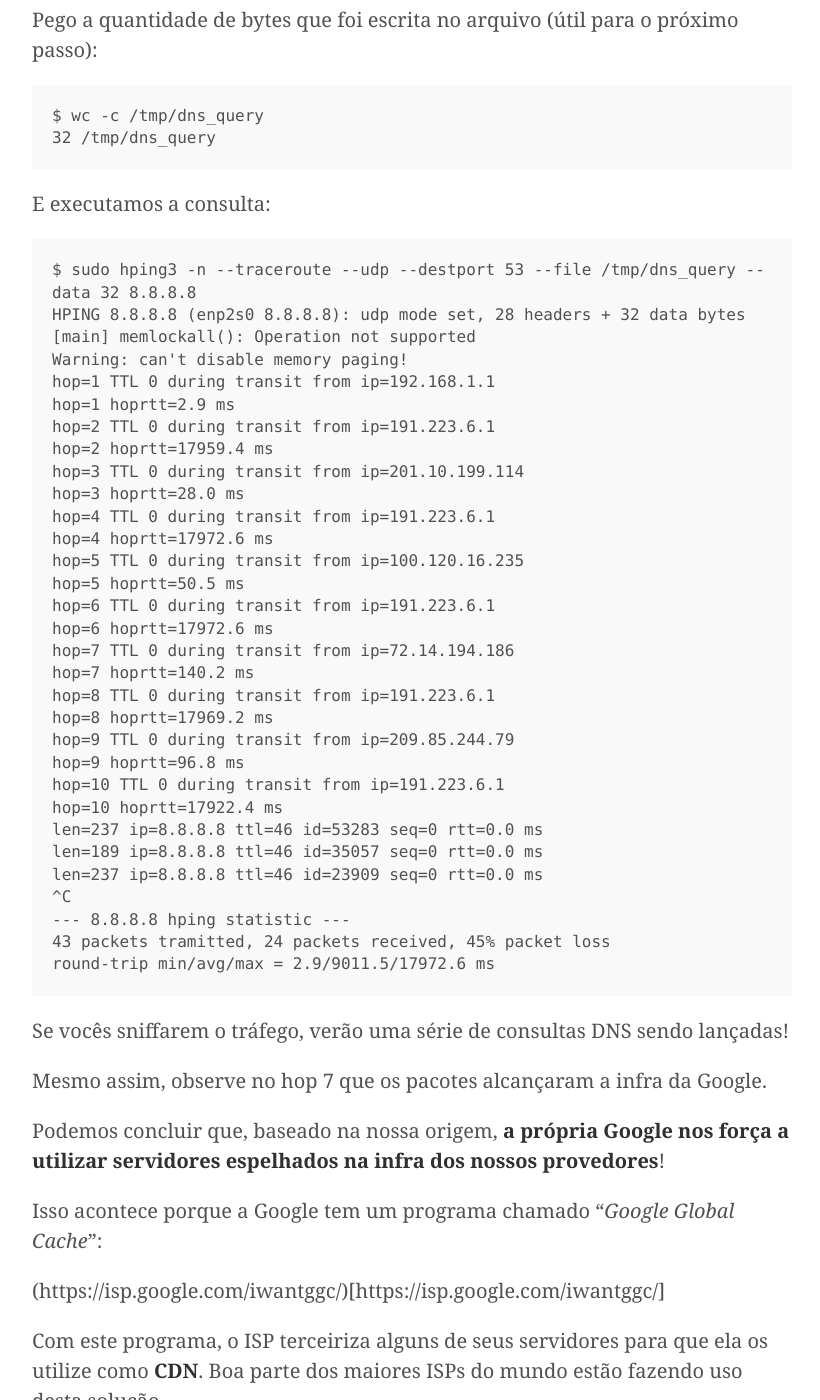
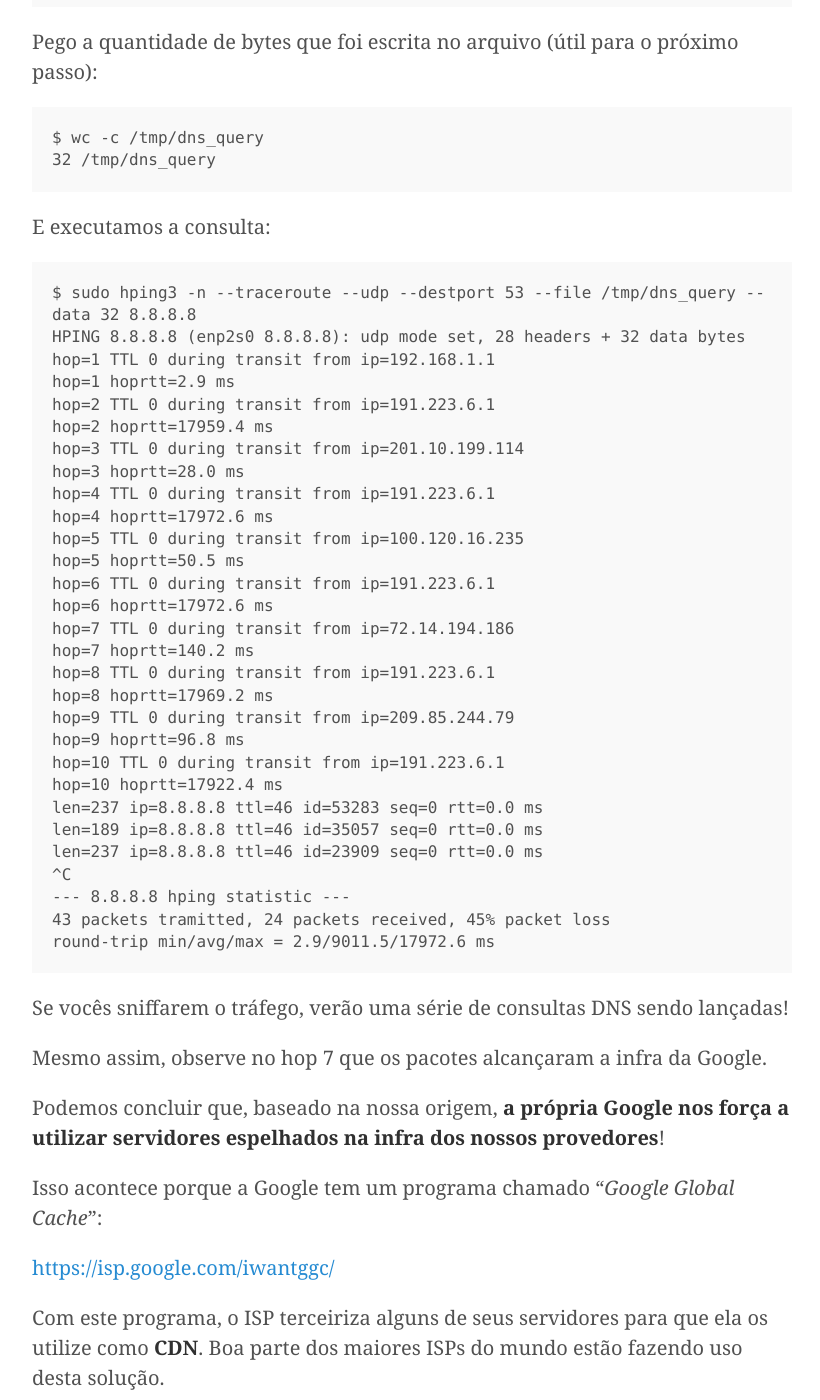
Before and after one commit to Kingm0b/jekyll-minimal-theme, a Jekyll site: the page built from _posts/2017-01-10-dns-hijacking-isp.md, in a window 1280 px wide and 1400 px high, scrolled down 6195 px. Shown: the whole window, without its empty margins (228-1048 px from the left). Built offline with Jekyll 4.4.1, drawn with Linux system fonts in a browser that asks for light colours.

Commit message:
Update 2017-01-10-dns-hijacking-isp.md

````diff
--- a/_posts/2017-01-10-dns-hijacking-isp.md
+++ b/_posts/2017-01-10-dns-hijacking-isp.md
@@ -227,6 +227,7 @@ E no shell, adicionei caracteres de escape para indicar os bytes como hexadecima
 
 ```
 $ echo " 0e 43 01 00 00 01 00 00 00 00 00 00 03 77 77 77 06 67 6f 6f 67 6c 65 03 63 6f 6d 00 00 01 00 01" | sed 's; ;\\x;g'
+
 \x0e\x43\x01\x00\x00\x01\x00\x00\x00\x00\x00\x00\x03\x77\x77\x77\x06\x67\x6f\x6f\x67\x6c\x65\x03\x63\x6f\x6d\x00\x00\x01\x00\x01
 ```
 
@@ -248,8 +249,6 @@ E executamos a consulta:
 ```
 $ sudo hping3 -n --traceroute --udp --destport 53 --file /tmp/dns_query --data 32 8.8.8.8
 HPING 8.8.8.8 (enp2s0 8.8.8.8): udp mode set, 28 headers + 32 data bytes
-[main] memlockall(): Operation not supported
-Warning: can't disable memory paging!
 hop=1 TTL 0 during transit from ip=192.168.1.1
 hop=1 hoprtt=2.9 ms
 hop=2 TTL 0 during transit from ip=191.223.6.1
@@ -287,7 +286,7 @@ Podemos concluir que, baseado na nossa origem, **a própria Google nos força a
 
 Isso acontece porque a Google tem um programa chamado "*Google Global Cache*":
 
-(https://isp.google.com/iwantggc/)[https://isp.google.com/iwantggc/]
+[https://isp.google.com/iwantggc/](https://isp.google.com/iwantggc/)
 
 Com este programa, o ISP terceiriza alguns de seus servidores para que ela os utilize como **CDN**. Boa parte dos maiores ISPs do mundo estão fazendo uso desta solução.
 
````
